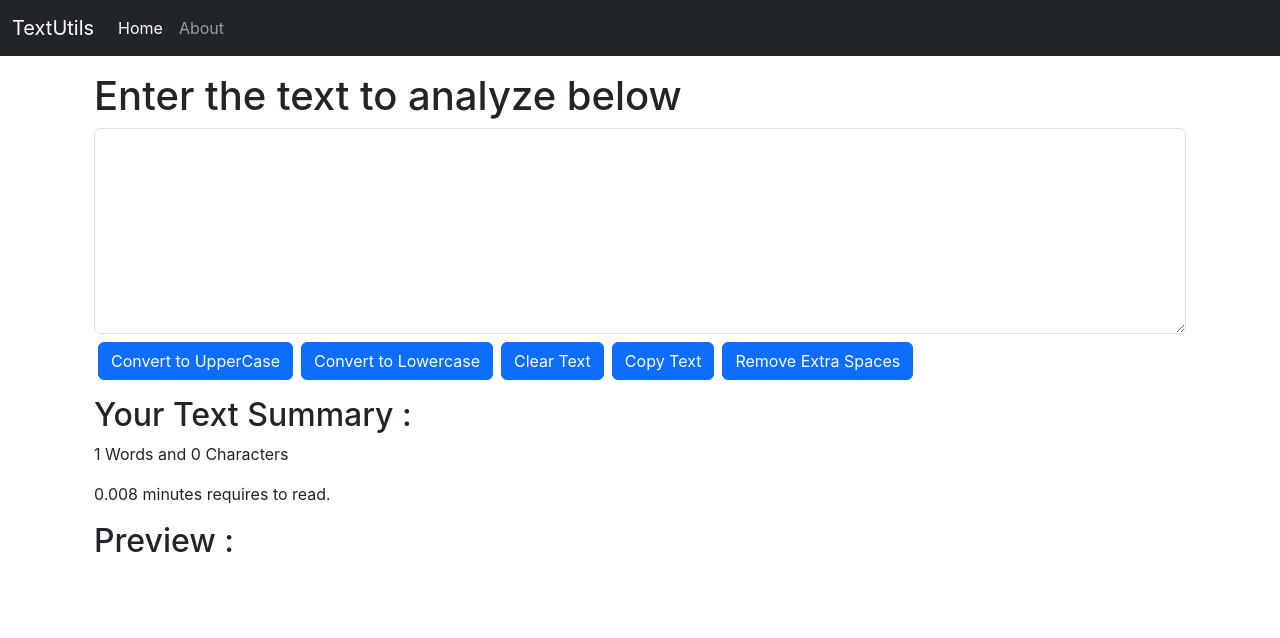
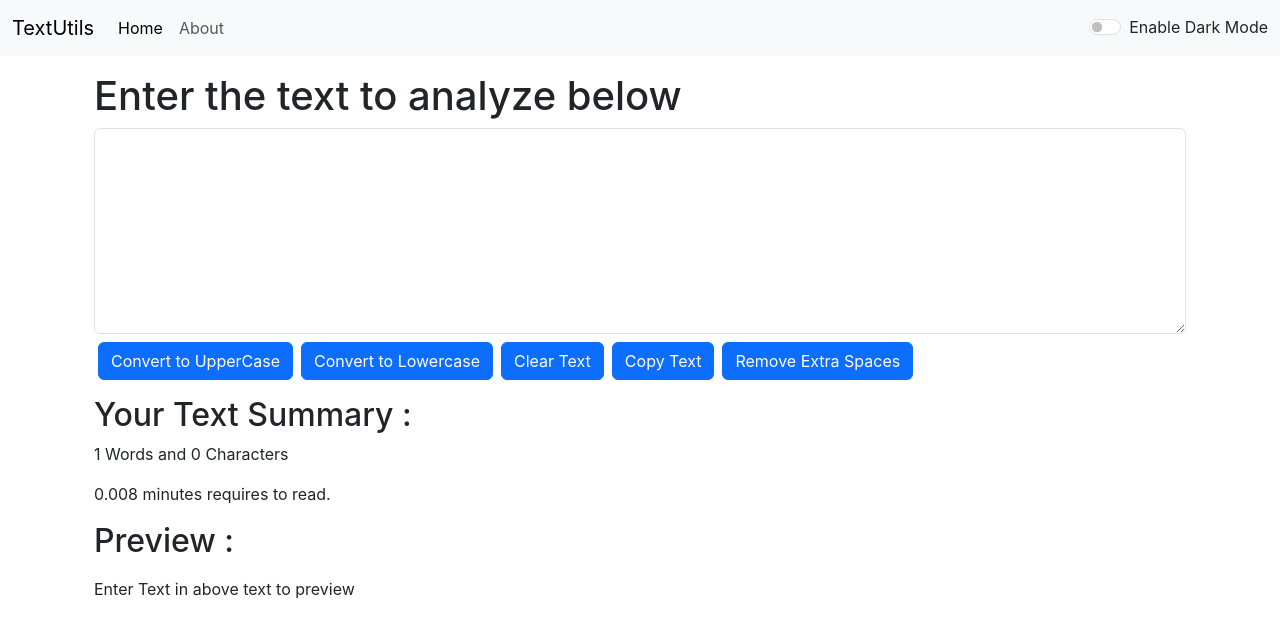
Before and after one commit to sandeepshrestha200/React-Textutils, a React (Create React App) app: page / in a window 1280 px wide. Shown: the top 638 px of the page. Built offline with nearby package versions, Linux system fonts and the light colour scheme.

Commit message:
improved dark mode with switch

```diff
--- a/src/App.js
+++ b/src/App.js
@@ -1,16 +1,38 @@
+import { useState } from "react";
 import "./App.css";
 // import About from "./components/About";
 import Navbar from "./components/Navbar";
 import TextForm from "./components/TextForm";
 
 function App() {
+  const [mode, setMode] = useState("light");
+
+  const toogleMode = () => {
+    if (mode === "light") {
+      setMode("dark");
+      // document.body.style.backgroundColor ="black";
+      document.body.classList.remove("bg-light");
+      document.body.classList.remove("text-dark");
+
+      document.body.classList.add("bg-secondary");
+      document.body.classList.add("text-light");
+    } else {
+      setMode("light");
+      // document.body.style.backgroundColor ="white";
+      document.body.classList.remove("bg-secondary");
+      document.body.classList.remove("text-light");
+
+      document.body.classList.add("bg-light");
+      document.body.classList.add("text-dark");
+    }
+  };
+
   return (
     <>
-      <Navbar title="TextUtils" />
+      <Navbar title="TextUtils" mode={mode} toggleMode={toogleMode} />
       <div className="container my-3">
-        <TextForm heading="Enter the text to analyze below" />
+        <TextForm heading="Enter the text to analyze below" mode={mode} />
         {/* <About/> */}
-
       </div>
     </>
   );
--- a/src/components/Navbar.js
+++ b/src/components/Navbar.js
@@ -3,7 +3,9 @@ import PropTypes from "prop-types";
 
 const Navbar = (props) => {
   return (
-    <nav className="navbar navbar-expand-lg navbar-dark bg-dark">
+    <nav
+      className={`navbar navbar-expand-lg navbar-${props.mode} bg-${props.mode}`}
+    >
       <div className="container-fluid">
         <a className="navbar-brand" href="/">
           {props.title}
@@ -33,6 +35,25 @@ const Navbar = (props) => {
               Search
             </button>
           </form> */}
+          <div
+            className={`form-check form-switch text-${
+              props.mode === "light" ? "dark" : "light"
+            }`}
+          >
+            <input
+              className="form-check-input"
+              type="checkbox"
+              role="switch"
+              id="flexSwitchCheckDefault"
+              onClick={props.toggleMode}
+            />
+            <label
+              className="form-check-label"
+              htmlFor="flexSwitchCheckDefault"
+            >
+              Enable {props.mode === "light" ? "Dark" : "Light"} Mode
+            </label>
+          </div>
         </div>
       </div>
     </nav>
--- a/src/components/TextForm.js
+++ b/src/components/TextForm.js
@@ -39,6 +39,10 @@ export default function TextForm(props) {
             rows="8"
             value={text}
             onChange={handleonChange}
+            style={{
+              backgroundColor: props.mode === "dark" ? "#6c757d" : "white",
+              color: props.mode === "dark" ? "white" : "black",
+            }}
           ></textarea>
           <div className="my-2">
             <button className="btn btn-primary mx-1" onClick={handleUpClick}>
@@ -69,7 +73,7 @@ export default function TextForm(props) {
         </p>
         <p>{0.008 * text.split(" ").length} minutes requires to read.</p>
         <h2 className="my-3">Preview :</h2>
-        <p>{text}</p>
+        <p>{text.length > 0 ? text : "Enter Text in above text to preview"}</p>
       </div>
     </>
   );
```
